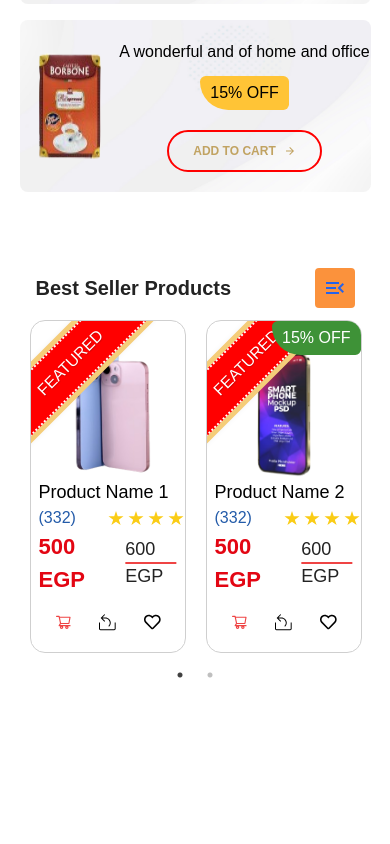
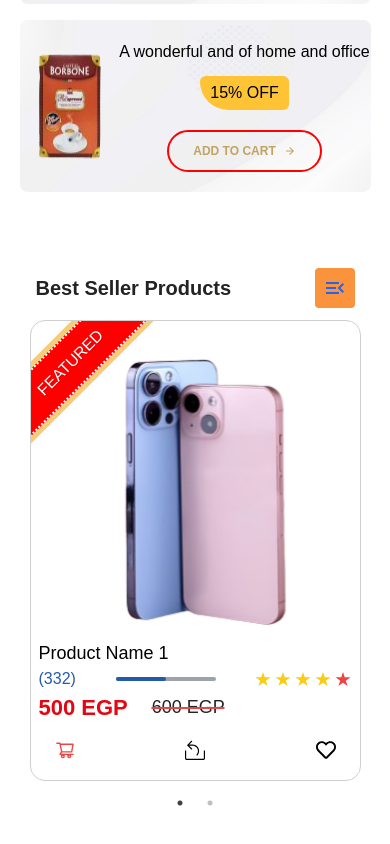
Before and after one commit to Ahmedgawish10/react-task-Eramo, a React (Vite) app: page / in a window 390 px wide. Shown: the part 2011-2855 px from the top of the page. Before the commit the page ends 2751 px from the top, so only its background shows below. Built offline with nearby package versions, Linux system fonts and the light colour scheme.

Commit message:
fix conflict slick carsoul

```diff
--- a/src/App.jsx
+++ b/src/App.jsx
@@ -4,7 +4,6 @@ import './App.css'
 import MainHeader from './components/header/MainHeader';
 import Hero from './components/hero/Hero';
 import BestProducts from './components/bestProducts/BestProducts';
-// import Loading from './components/loading/Loading';
 import Loading from './components/loding/Loading';
 
 function App() {
--- a/src/components/bestProducts/BestProducts.jsx
+++ b/src/components/bestProducts/BestProducts.jsx
@@ -45,6 +45,14 @@ function BestProducts() {
         settings: {
           slidesToShow: 2,
         },
+
+      },
+      {
+        breakpoint: 600,
+        settings: {
+          slidesToShow: 1,
+        },
+
       },
     ],
   };
--- a/src/components/bestProducts/bestproducts.css
+++ b/src/components/bestProducts/bestproducts.css
@@ -93,7 +93,15 @@
 }
 /* media */
 /* media for md 550 and more */
-@media screen and (max-width:550px) {
+@media screen and (max-width:650px) {
+  .slick-next{
+    display: none !important;
+
+  }
+  .slick-prev{
+    display: none !important;
+
+  }
   .slick-next::before{
     display: none !important;
 
```
